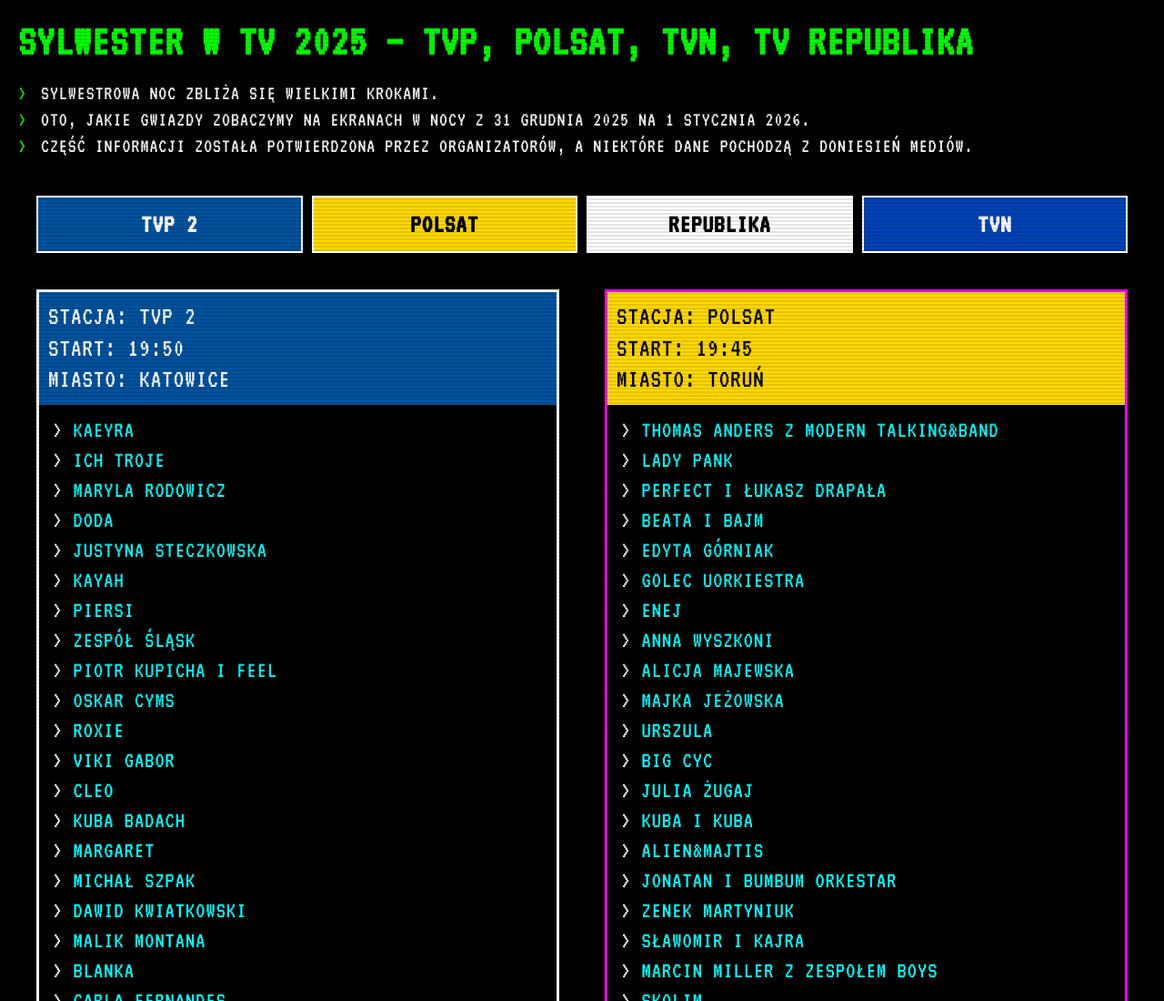
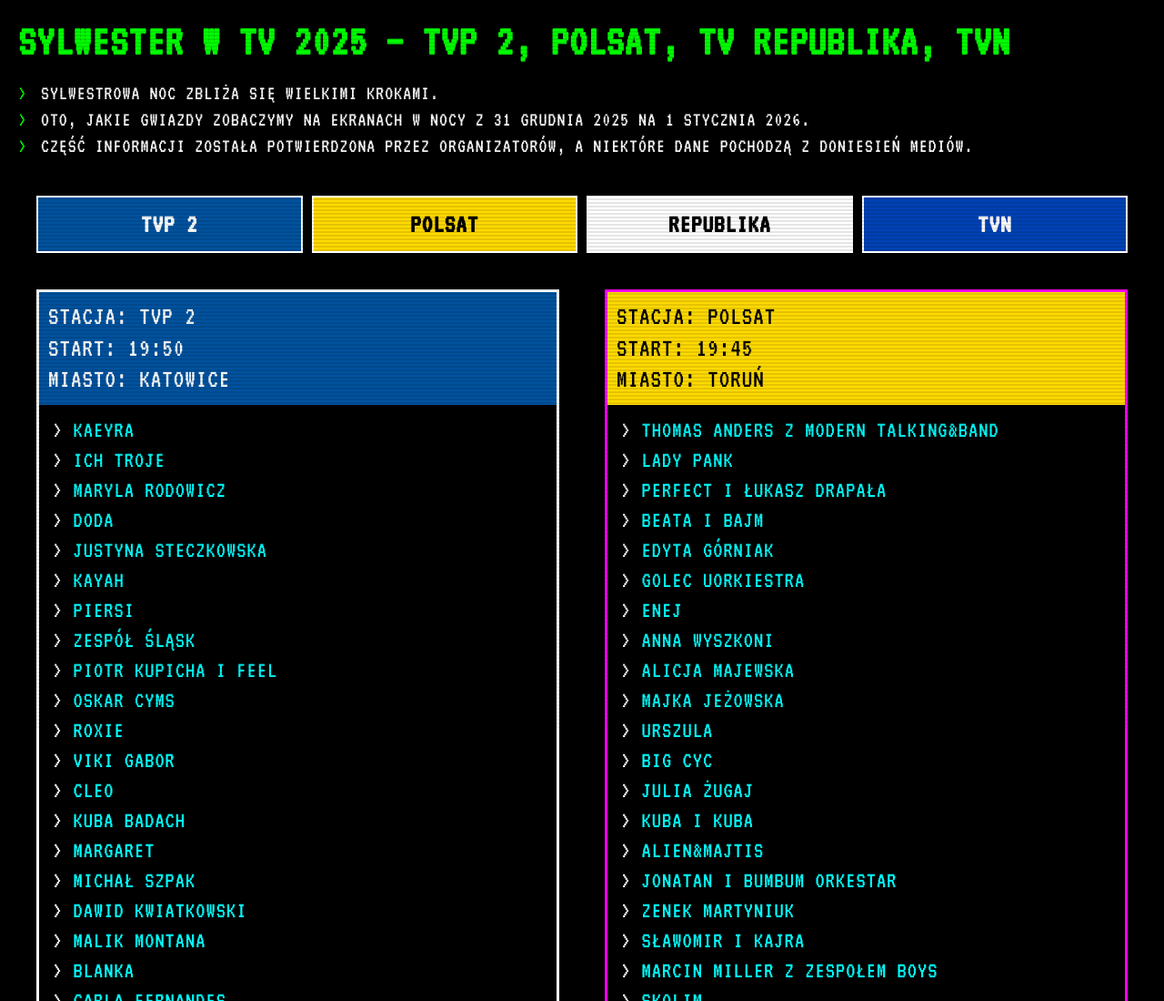
Before and after one commit to domfar91/sylwesterwtv.pl, a plain HTML site: page index.html in a window 1280 px wide. Shown: the top 1100 px of the page at 91% size. Drawn offline with Linux system fonts and the light colour scheme.

Commit message:
Add files via upload

```diff
--- a/index.html
+++ b/index.html
@@ -4,7 +4,7 @@
 <head>
   <meta charset="UTF-8">
   <meta name="viewport" content="width=device-width, initial-scale=1.0">
-  <title>Sylwester w TV 2025 – gwiazdy, TVP 2, Polsat, TV Republika, TVN</title>
+  <title>Sylwester w TV 2025 – TVP 2, Polsat, TV Republika, TVN, gwiazdy</title>
   <link rel="icon" type="image/png" href="favicon.png">
   <meta name="description" content="Oto, kto wystąpi na sylwestrze w TVP, Polsacie i TV Republika - wszystkie informacje w jednym miejscu. Sprawdź listę gwiazd i godziny startu!">
   <link rel="stylesheet" href="style.css">
@@ -62,7 +62,7 @@
   <div class="overlay"></div>
 
   <header>
-    <h1 class="logo">Sylwester w TV 2025 – TVP, Polsat, TVN, TV Republika</h1>
+    <h1 class="logo">Sylwester w TV 2025 – TVP 2, Polsat, TV Republika, TVN</h1>
     <p>
       <span class="arrow">></span> Sylwestrowa noc zbliża się wielkimi krokami.<br>
       <span class="arrow">></span> Oto, jakie gwiazdy zobaczymy na ekranach w nocy z 31 grudnia 2025 na 1 stycznia
```
